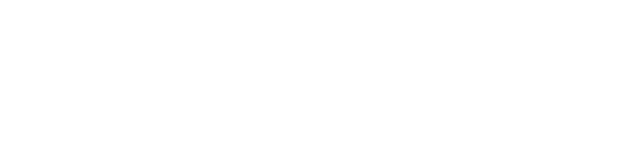
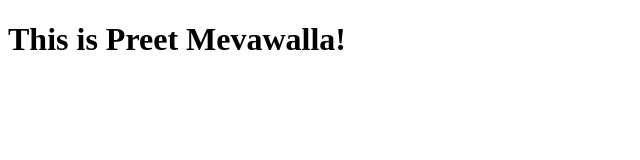
Before and after one commit to ItsPreet04/Dummy-Project, a plain HTML site: page index.html in a window 1280 px wide. Shown: the whole page, without its empty margins (0-640 px from the left). Drawn offline with Linux system fonts and the light colour scheme.

Commit message:
Added html
Use of h1 tag only

```diff
--- a/index.html
+++ b/index.html
@@ -6,6 +6,6 @@
     <title>Document</title>
 </head>
 <body>
-
+    <h1> This is Preet Mevawalla!</h1>
 </body>
 </html>
```
